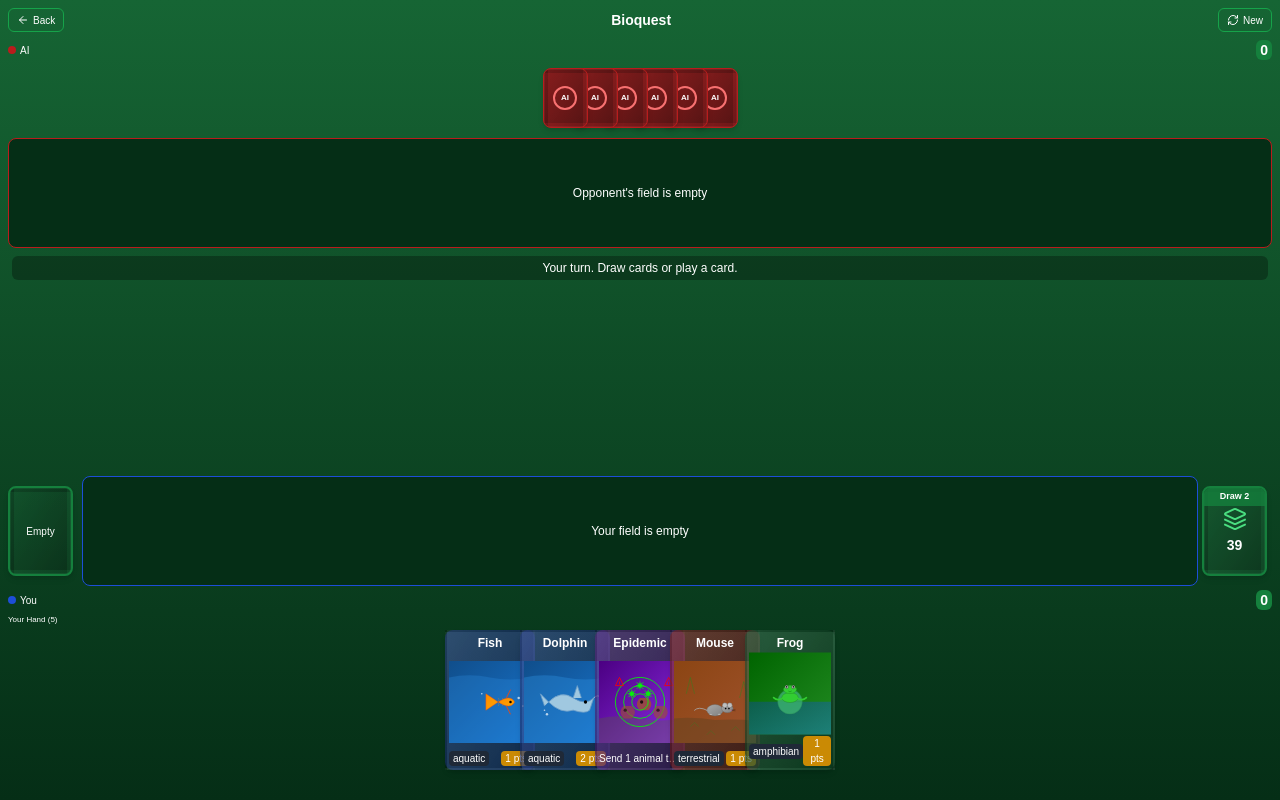
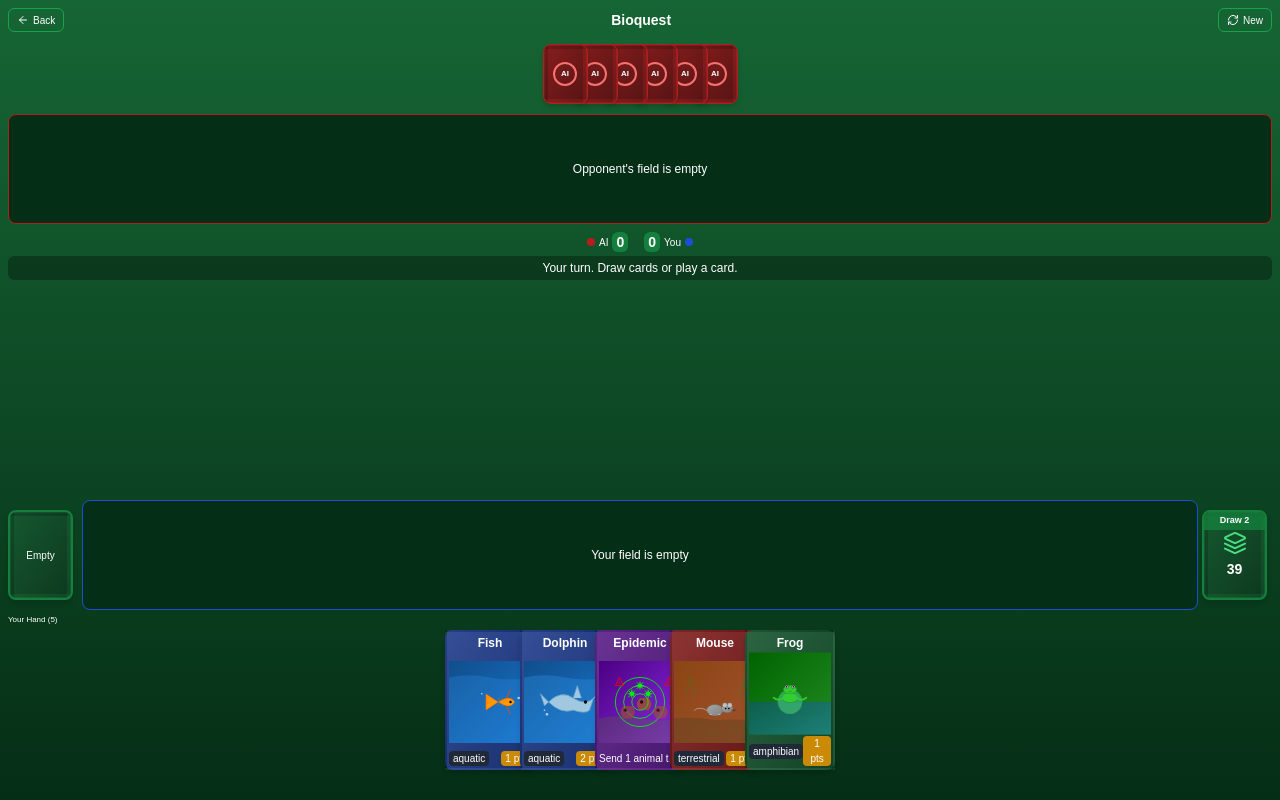
Before and after one commit to AlexandreNasajon/animal_kingdom, a Next.js app: page /game/match in a window 1280 px wide. Built offline with nearby package versions, Linux system fonts and the light colour scheme.

Commit message:
feat: equalize opponent field height and relocate scores
Standardize field dimensions and move scores between fields for clarity.

Co-authored-by: Alexandre Nasajon <26290886+AlexandreNasajon@users.noreply.github.com>

```diff
--- a/app/game/match/page.tsx
+++ b/app/game/match/page.tsx
@@ -4,7 +4,7 @@ import { useState, useEffect, useCallback, useRef } from "react"
 import { useRouter } from "next/navigation"
 import { Button } from "@/components/ui/button"
 import { Card } from "@/components/ui/card"
-import { ArrowLeft, RefreshCw, Crown, Brain, Layers } from "lucide-react"
+import { ArrowLeft, RefreshCw, Crown, Layers } from "lucide-react"
 import { GameBoard } from "@/components/game-board"
 import { PlayerHand } from "@/components/player-hand"
 import { OpponentHand } from "@/components/opponent-hand"
@@ -1307,33 +1307,6 @@ export default function GameMatch() {
       </div>
       {/* Game board */}
       <div className="flex flex-1 flex-col px-2 max-h-[calc(100vh-120px)] overflow-hidden">
-        {/* Opponent area */}
-        <div className="mb-1">
-          <div className="mb-1 flex items-center justify-between">
-            <div className="flex items-center gap-1">
-              <div className={`h-2 w-2 rounded-full bg-red-700 ${isAIThinking ? "animate-ai-thinking" : ""}`}></div>
-              <span className="text-[10px] flex items-center gap-1">
-                AI {isAIThinking && <Brain className="h-3 w-3 animate-pulse" />}
-                {aiDrawingCards && <span className="text-yellow-300">(Drawing...)</span>}
-                {aiDiscardingCards && <span className="text-yellow-300">(Discarding...)</span>}
-              </span>
-            </div>
-            <div className="flex items-center gap-1">
-              <span
-                className={`rounded-md ${
-                  gameState.opponentPoints >= 7 ? "animate-pulse bg-yellow-600" : "bg-green-700"
-                } px-1 py-0 text-sm font-bold`}
-              >
-                {gameState.opponentPoints}
-              </span>
-              {gameState.opponentPoints >= 7 && (
-                <span className="flex items-center text-yellow-400">
-                  <Crown className="h-3 w-3" />
-                </span>
-              )}
-            </div>
-          </div>
-
         {/* AI Hand (face down) */}
         <div className="mb-1">
           <OpponentHand
@@ -1343,6 +1316,8 @@ export default function GameMatch() {
           />
         </div>
 
+        {/* Opponent field */}
+        <div className="mb-1">
           <GameBoard
             cards={gameState.opponentField}
             isOpponent={true}
@@ -1353,10 +1328,52 @@ export default function GameMatch() {
           />
         </div>
 
-        {/* Game Log - single line */}
-        <div className="my-1 px-1 w-full">
+        {/* Score display and game log between fields */}
+        <div className="my-1 flex flex-col gap-1">
+          {/* Score display */}
+          <div className="flex justify-center items-center gap-4">
+            <div className="flex items-center gap-1">
+              <div className="h-2 w-2 rounded-full bg-red-700"></div>
+              <span className="text-[10px] flex items-center gap-1">
+                AI {isAIThinking && <span className="text-yellow-300">(Thinking...)</span>}
+              </span>
+              <span
+                className={`rounded-md ${
+                  gameState.opponentPoints >= 7 ? "animate-pulse bg-yellow-600" : "bg-green-700"
+                } px-1 py-0 text-sm font-bold flex items-center gap-1`}
+              >
+                {gameState.opponentPoints}
+                {gameState.opponentPoints >= 7 && (
+                  <span className="flex items-center text-yellow-400">
+                    <Crown className="h-3 w-3" />
+                  </span>
+                )}
+              </span>
+            </div>
+
+            <div className="flex items-center gap-1">
+              <span
+                className={`rounded-md ${
+                  gameState.playerPoints >= 7 ? "animate-pulse bg-yellow-600" : "bg-green-700"
+                } px-1 py-0 text-sm font-bold flex items-center gap-1`}
+              >
+                {gameState.playerPoints}
+                {gameState.playerPoints >= 7 && (
+                  <span className="flex items-center text-yellow-400">
+                    <Crown className="h-3 w-3" />
+                  </span>
+                )}
+              </span>
+              <span className="text-[10px]">You</span>
+              <div className="h-2 w-2 rounded-full bg-blue-700"></div>
+            </div>
+          </div>
+
+          {/* Game Log */}
+          <div className="w-full">
             <div className="bg-black/30 rounded-md p-1 text-xs text-center overflow-hidden text-white">
               {lastGameMessage || "Game started. Your turn."}
+            </div>
           </div>
         </div>
 
@@ -1365,7 +1382,7 @@ export default function GameMatch() {
           <div className="flex items-center justify-between gap-1">
             {/* Discard pile on the left */}
             <div className="w-[70px] flex-shrink-0">
-              <Card className="h-[90px] w-[65px] border-2 border-green-700 bg-green-900/60 shadow-md relative overflow-hidden">
+              <Card className="h-[90px] w-[65px] border-2 border-green-700 bg-green-900 shadow-md relative overflow-hidden">
                 {/* Card frame decoration */}
                 <div className="absolute inset-0 border-4 border-transparent bg-gradient-to-br from-green-800/20 to-black/30 pointer-events-none"></div>
                 <div className="absolute inset-0 border border-green-400/10 rounded-sm pointer-events-none"></div>
@@ -1431,27 +1448,6 @@ export default function GameMatch() {
                   </div>
                 </div>
               </Card>
-            </div>
-          </div>
-
-          <div className="mt-1 flex items-center justify-between">
-            <div className="flex items-center gap-1">
-              <div className="h-2 w-2 rounded-full bg-blue-700"></div>
-              <span className="text-[10px]">You</span>
-            </div>
-            <div className="flex items-center gap-1">
-              <span
-                className={`rounded-md ${
-                  gameState.playerPoints >= 7 ? "animate-pulse bg-yellow-600" : "bg-green-700"
-                } px-1 py-0 text-sm font-bold`}
-              >
-                {gameState.playerPoints}
-              </span>
-              {gameState.playerPoints >= 7 && (
-                <span className="flex items-center text-yellow-400">
-                  <Crown className="h-3 w-3" />
-                </span>
-              )}
             </div>
           </div>
         </div>
--- a/components/player-hand.tsx
+++ b/components/player-hand.tsx
@@ -61,6 +61,8 @@ export function PlayerHand({
   const [touchStartPos, setTouchStartPos] = useState<{ x: number; y: number } | null>(null)
   const [touchedCardIndex, setTouchedCardIndex] = useState<number | null>(null)
   const [isDragging, setIsDragging] = useState(false)
+  // Track which card is directly under the mouse
+  const [activeCardIndex, setActiveCardIndex] = useState<number | null>(null)
 
   // Set up animation for new cards
   useEffect(() => {
@@ -87,15 +89,44 @@ export function PlayerHand({
     return () => window.removeEventListener("resize", handleResize)
   }, [])
 
-  // Handle mouse enter/leave for card zoom effect
+  // Update the handleMouseEnter function to set both hover and active states
   const handleMouseEnter = (index: number) => {
     if (!disabled) {
       setHoveredCardIndex(index)
+      setActiveCardIndex(index)
     }
   }
 
+  // Update the handleMouseLeave function to clear both states
   const handleMouseLeave = () => {
     setHoveredCardIndex(null)
+    setActiveCardIndex(null)
+  }
+
+  // Add a new function to handle mouse movement over cards
+  const handleMouseMove = (e: React.MouseEvent, index: number) => {
+    if (disabled) return
+
+    // Get the card element
+    const cardElement = e.currentTarget as HTMLElement
+    const rect = cardElement.getBoundingClientRect()
+
+    // Check if the mouse is directly over this card (not over the overlapped portion)
+    const isDirectlyOver =
+      e.clientX >= rect.left && e.clientX <= rect.right && e.clientY >= rect.top && e.clientY <= rect.bottom
+
+    if (isDirectlyOver) {
+      setActiveCardIndex(index)
+    } else if (activeCardIndex === index) {
+      setActiveCardIndex(null)
+    }
+  }
+
+  // Update the onClick handler to only work when the card is active
+  const handleCardClick = (index: number) => {
+    if (!disabled && activeCardIndex === index) {
+      onSelectCard(index)
+    }
   }
 
   // Drag and drop handlers
@@ -239,10 +270,12 @@ export function PlayerHand({
     return <div className="mt-1 text-[9px] text-center px-1 text-white">{card.effect}</div>
   }
 
+  // In the return statement, update the card div's className and onClick
   return (
     <div ref={containerRef} className="flex justify-center overflow-visible p-1 min-h-[150px] sm:min-h-[170px]">
       {cards.map((card, index) => {
         const isHovered = hoveredCardIndex === index
+        const isActive = activeCardIndex === index
         const isPlaying = card.id === playingCardId
         const isAnimating = animatedCardIds.includes(card.id)
         const isDragging = draggingIndex === index
@@ -254,14 +287,15 @@ export function PlayerHand({
           <div
             key={index}
             className={`relative cursor-pointer transform transition-all ${
-              disabled ? "opacity-50" : ""
+              disabled ? "opacity-50" : "opacity-100"
             } ${isAnimating ? "animate-new-card" : ""} ${isPlaying ? "animate-play-card" : ""}`}
-            onClick={() => onSelectCard(index)}
+            onClick={() => handleCardClick(index)}
             onMouseEnter={() => handleMouseEnter(index)}
             onMouseLeave={handleMouseLeave}
+            onMouseMove={(e) => handleMouseMove(e, index)}
             onDragStart={(e) => handleDragStart(e, index)}
             onDragEnd={handleDragEnd}
-            draggable={!disabled}
+            draggable={!disabled && isActive}
             onTouchStart={(e) => handleTouchStart(e, index)}
             onTouchMove={handleTouchMove}
             onTouchEnd={handleTouchEnd}
@@ -269,20 +303,26 @@ export function PlayerHand({
             style={{
               marginLeft:
                 index > 0 ? (typeof window !== "undefined" && window.innerWidth < 640 ? "-30px" : "-15px") : "0", // Make cards overlap more on mobile
-              zIndex: isHovered ? 10 : index, // Reverse stacking order so rightmost cards are on top
+              zIndex: isActive ? 10 : index, // Active card gets highest z-index
+              pointerEvents: isActive || !cards.some((_c, i) => activeCardIndex === i) ? "auto" : "none", // Only allow interaction with active card
+              boxShadow: isActive ? "0 0 10px rgba(255, 255, 255, 0.5)" : "none", // Add subtle glow to active card
             }}
           >
             <Card
               className={`relative h-[140px] w-[90px] sm:h-[140px] sm:w-[90px] h-[120px] w-[80px] transform transition-transform ${
                 card.type === "animal"
                   ? card.environment === "terrestrial"
-                    ? "bg-red-900/60"
+                    ? "bg-red-900"
                     : card.environment === "aquatic"
-                      ? "bg-blue-900/60"
-                      : "bg-green-900/60"
-                  : "bg-purple-900/60"
-              } ${isDragging ? "scale-105" : "hover:scale-105"} border-0 shadow-md`}
+                      ? "bg-blue-900"
+                      : "bg-green-900"
+                  : "bg-purple-900"
+              } ${isDragging ? "scale-105" : isActive ? "scale-105" : ""} border-0 shadow-md`}
             >
+              {/* Add a subtle highlight for the active card */}
+              {isActive && (
+                <div className="absolute inset-0 border-2 border-white/30 rounded-md pointer-events-none z-10"></div>
+              )}
               <div className="absolute inset-0 border-2 border-transparent bg-gradient-to-br from-white/10 to-black/20 pointer-events-none"></div>
               <div className="absolute inset-0 flex flex-col items-center justify-between overflow-hidden p-1">
                 <div className="w-full text-center text-[12px] font-bold truncate">{card.name}</div>
```
Lines whose indentation alone changed are shown as unchanged.
